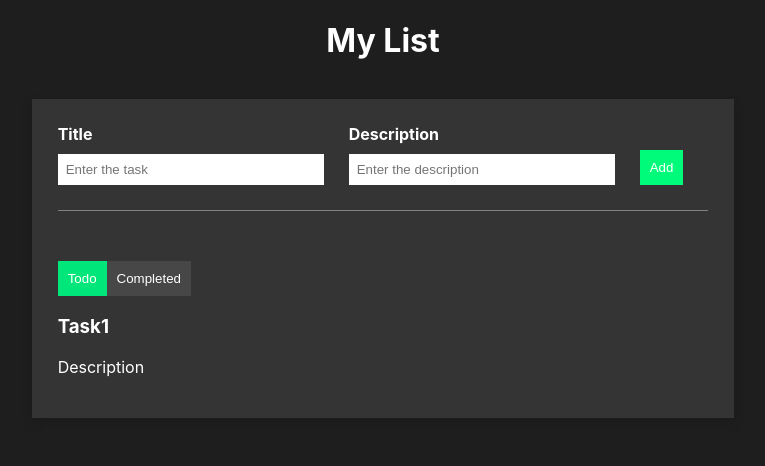
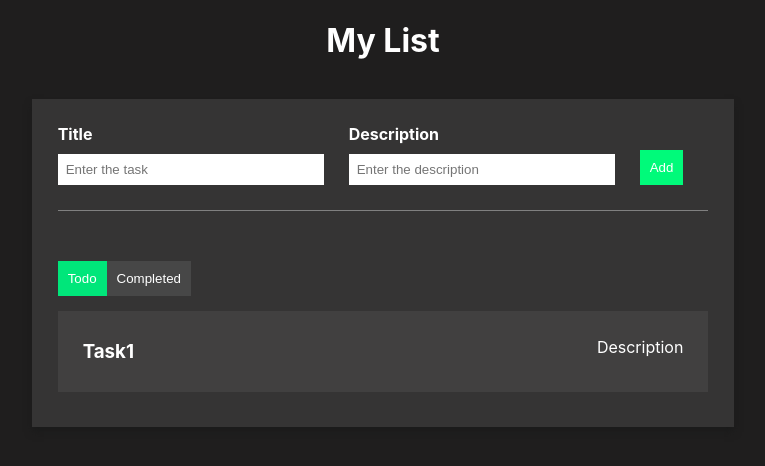
Before and after one commit to suriya216/React, a React (Create React App) app in the folder my-app/: page / in a window 1280 px wide. Shown: the top 466 px of the page, without its empty margins (257-1022 px from the left). Built offline with nearby package versions, Linux system fonts and the light colour scheme.

Commit message:
display todo list area

```diff
--- a/my-app/src/App.css
+++ b/my-app/src/App.css
@@ -80,3 +80,22 @@
 .active{
   background-color: rgb(0, 230, 122);
 }
+
+.todo-list{
+  display: flex;
+  flex-direction: column;
+}
+
+.btn-area{
+  margin-bottom: 15px;
+}
+
+.todo-list-item{
+  background-color: #414040;
+  display: flex;
+  justify-content: space-between;
+  padding: 25px;
+  padding-bottom: 10px;
+  padding-top: 10px;
+  margin-bottom: 10px;
+}
```
Also changed, not shown: my-app/src/App.js (+6 -2 lines).
